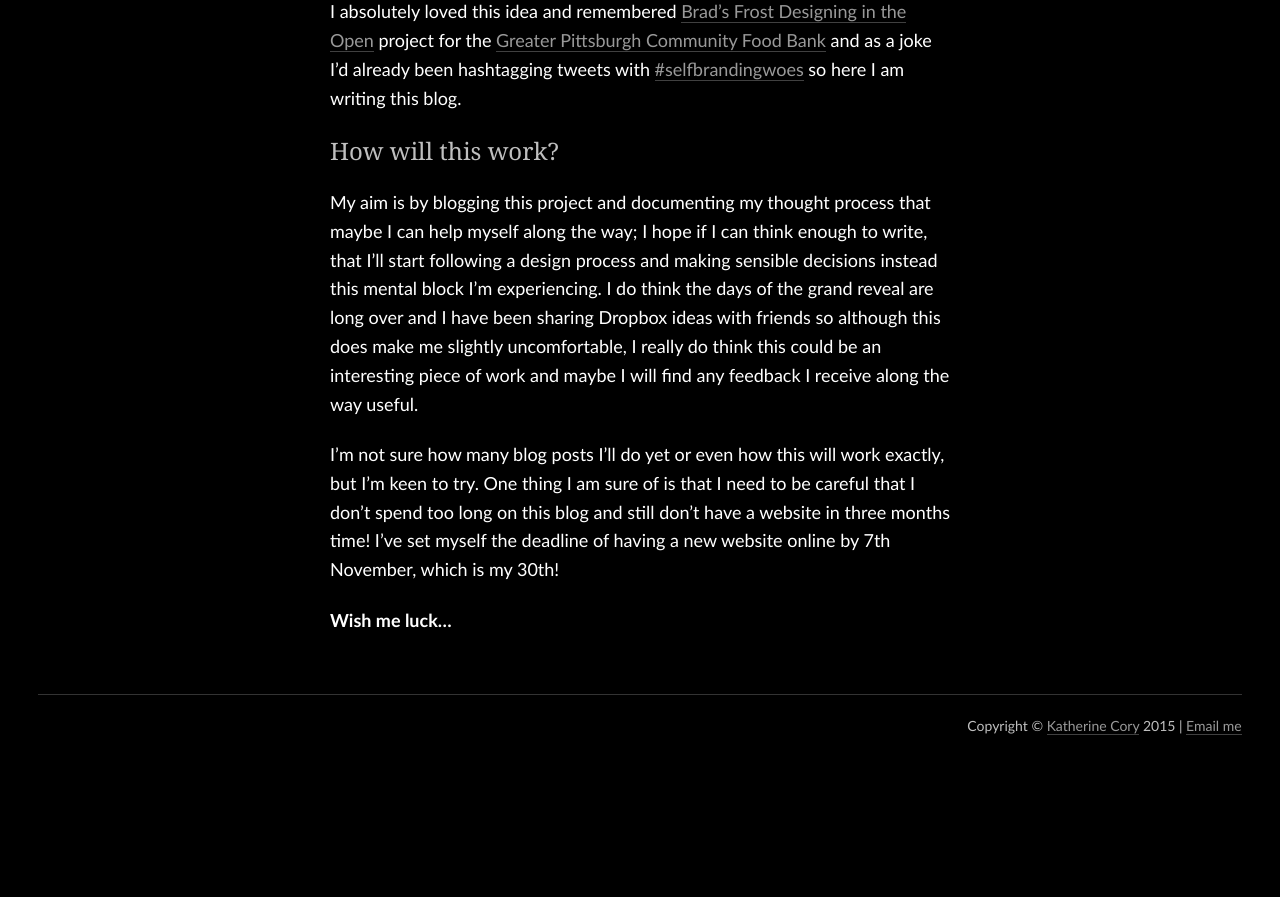
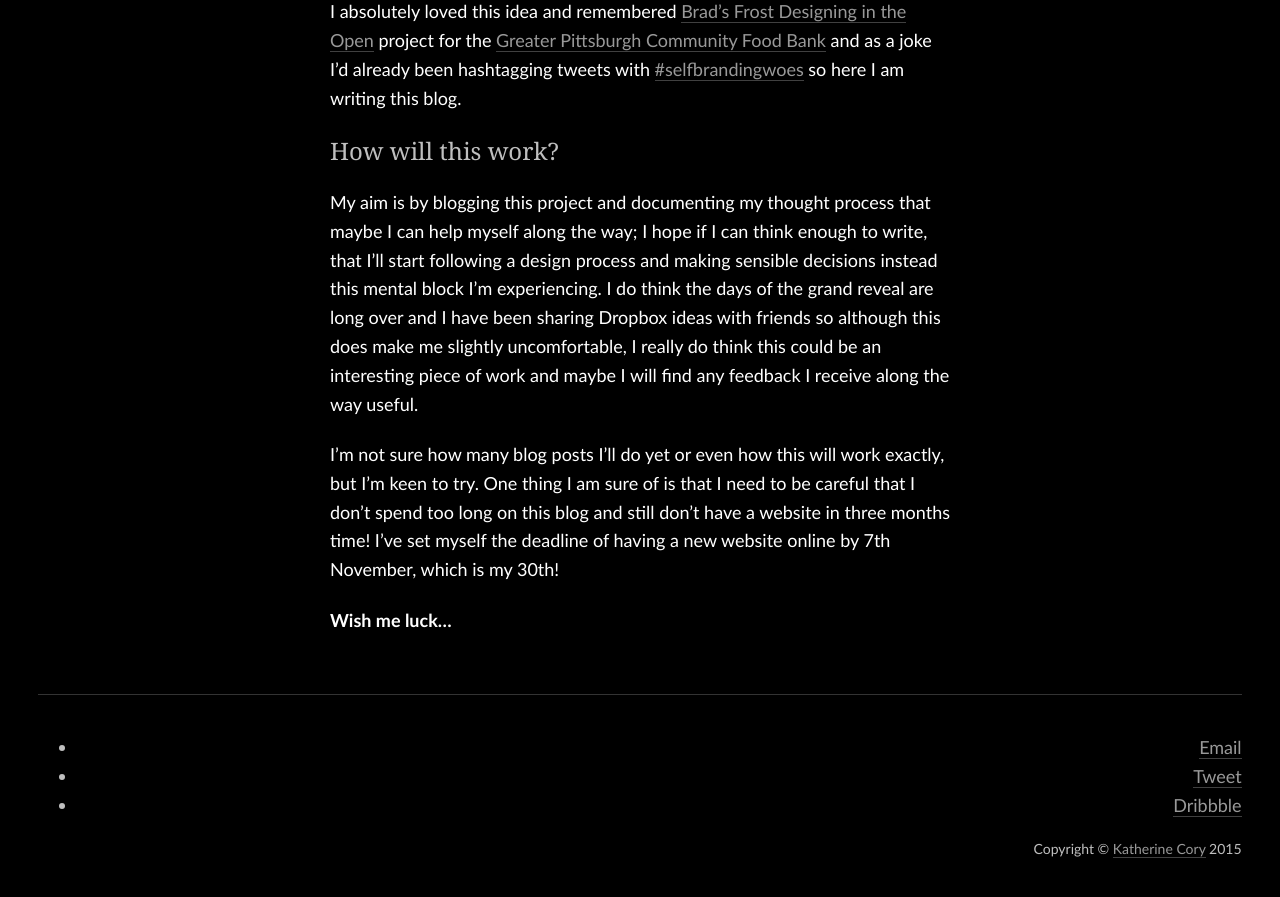
Before and after one commit to katherinecory/self-branding-woes, a Jekyll site: the page built from index.md, in a window 1280 px wide and 900 px high, scrolled down 1849 px. Shown: the top 897 px of the window. Built offline with Jekyll 4.4.1, drawn with Linux system fonts in a browser that asks for light colours; some web fonts are replaced; before the commit the page ends 2627 px from its top, so only the background shows below that.

Commit message:
Add more information to the footer.

```diff
--- a/_includes/footer.html
+++ b/_includes/footer.html
@@ -1,5 +1,11 @@
 <div class="l-wrapper">
         <footer>
-          <p>Copyright &copy; <a href="http://www.katherinecory.com" title="Katherine Cory Design">Katherine Cory</a> {{ 'now' | date: "%Y" }} | <a href="mailto:hello@katherinecory.com" title="Email me">Email me</a></p>
+          <ul class="contact">
+            <li><a href="mailto:hello@katherinecory.com" title="Email">Email</a></li>
+            <li><a href="http://twitter.com/katherinecory" title="Tweet">Tweet</a></li>
+            <li><a href="http://dribbble.com/katherinecory" title="Dribbble">Dribbble</a></li>
+          </ul>
+
+          <p class="copyright">Copyright &copy; <a href="http://www.katherinecory.com" title="Katherine Cory Design">Katherine Cory</a> {{ 'now' | date: "%Y" }}</p>
         </footer>
       </div>
```
